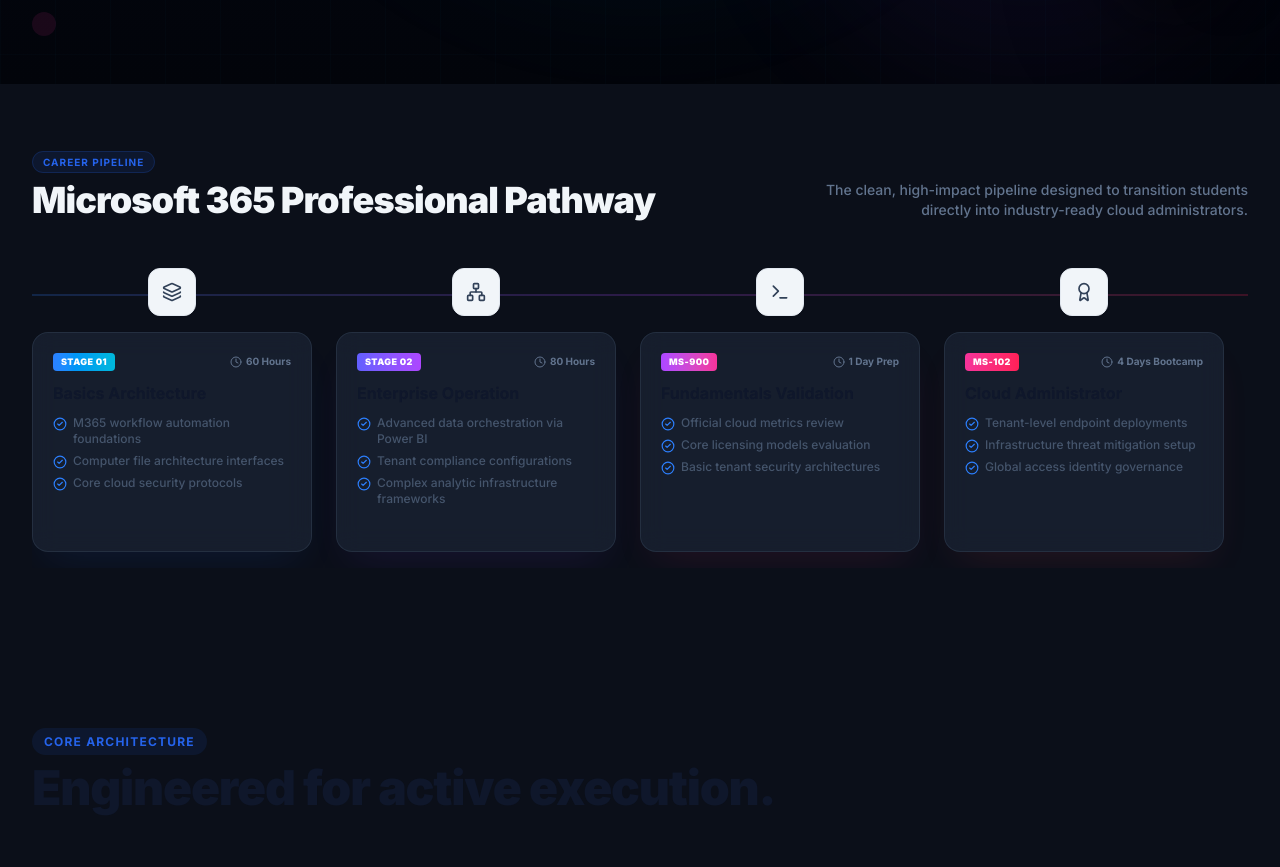
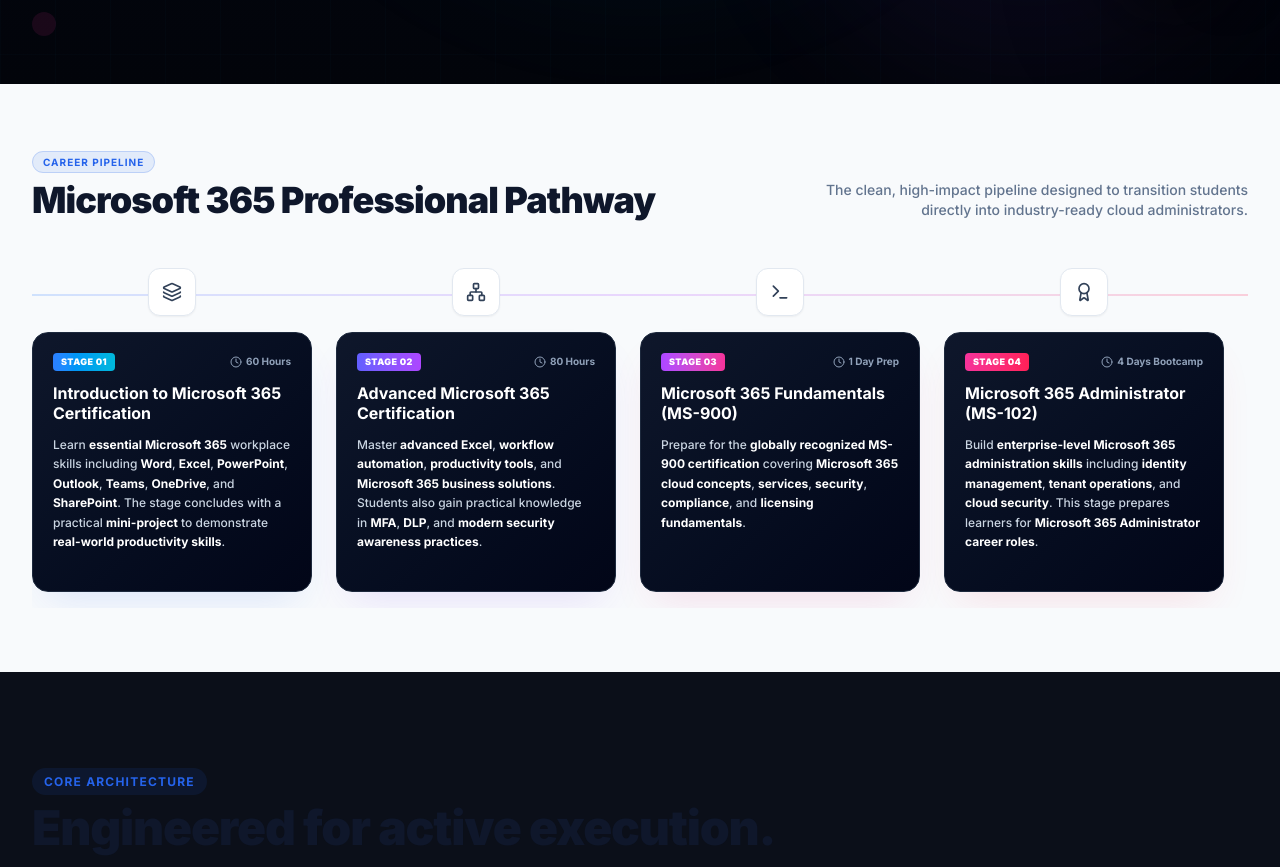
Before and after one commit to Key-Digital-Success/KIDS-Website, a Next.js app: page / in a window 1280 px wide. Shown: the part 797-1664 px from the top of the page. Built offline with nearby package versions, Linux system fonts and the light colour scheme.

Commit message:
5 commit

```diff
--- a/components/TimelineRoadmap.tsx
+++ b/components/TimelineRoadmap.tsx
@@ -1,14 +1,15 @@
 "use client";
 
 import { motion } from "framer-motion";
-import { Layers, Network, Terminal, Award, Clock, CheckCircle2, LucideIcon } from "lucide-react";
+import { Layers, Network, Terminal, Award, Clock, LucideIcon } from "lucide-react";
 
 interface Stage {
   icon: LucideIcon;
   stage: string;
   title: string;
   duration: string;
-  points: string[];
+  description: string;
+  highlights: string[];
   color: string;
   glow: string;
 }
@@ -17,57 +18,88 @@
   {
     icon: Layers,
     stage: "Stage 01",
-    title: "Basics Architecture",
+    title: "Introduction to Microsoft 365 Certification",
     duration: "60 Hours",
-    points: ["M365 workflow automation foundations", "Computer file architecture interfaces", "Core cloud security protocols"],
+    description: "Learn essential Microsoft 365 workplace skills including Word, Excel, PowerPoint, Outlook, Teams, OneDrive, and SharePoint. The stage concludes with a practical mini-project to demonstrate real-world productivity skills.",
+    highlights: ["essential Microsoft 365", "Word", "Excel", "PowerPoint", "Outlook", "Teams", "OneDrive", "SharePoint", "mini-project", "real-world productivity skills"],
     color: "from-blue-500 to-cyan-500",
-    glow: "rgba(37, 99, 235, 0.12)"
+    glow: "rgba(37, 99, 235, 0.15)"
   },
   {
     icon: Network,
     stage: "Stage 02",
-    title: "Enterprise Operation",
+    title: "Advanced Microsoft 365 Certification",
     duration: "80 Hours",
-    points: ["Advanced data orchestration via Power BI", "Tenant compliance configurations", "Complex analytic infrastructure frameworks"],
+    description: "Master advanced Excel, workflow automation, productivity tools, and Microsoft 365 business solutions. Students also gain practical knowledge in MFA, DLP, and modern security awareness practices.",
+    highlights: ["advanced Excel", "workflow automation", "productivity tools", "Microsoft 365 business solutions", "MFA", "DLP", "modern security awareness practices"],
     color: "from-indigo-500 to-purple-500",
-    glow: "rgba(124, 58, 237, 0.12)"
+    glow: "rgba(124, 58, 237, 0.15)"
   },
   {
     icon: Terminal,
-    stage: "MS-900",
-    title: "Fundamentals Validation",
+    stage: "Stage 03",
+    title: "Microsoft 365 Fundamentals (MS-900)",
     duration: "1 Day Prep",
-    points: ["Official cloud metrics review", "Core licensing models evaluation", "Basic tenant security architectures"],
+    description: "Prepare for the globally recognized MS-900 certification covering Microsoft 365 cloud concepts, services, security, compliance, and licensing fundamentals.",
+    highlights: ["globally recognized MS-900 certification", "Microsoft 365 cloud concepts", "services", "security", "compliance", "licensing fundamentals"],
     color: "from-purple-500 to-pink-500",
-    glow: "rgba(219, 39, 119, 0.12)"
+    glow: "rgba(219, 39, 119, 0.15)"
   },
   {
     icon: Award,
-    stage: "MS-102",
-    title: "Cloud Administrator",
+    stage: "Stage 04",
+    title: "Microsoft 365 Administrator (MS-102)",
     duration: "4 Days Bootcamp",
-    points: ["Tenant-level endpoint deployments", "Infrastructure threat mitigation setup", "Global access identity governance"],
+    description: "Build enterprise-level Microsoft 365 administration skills including identity management, tenant operations, and cloud security. This stage prepares learners for Microsoft 365 Administrator career roles.",
+    highlights: ["enterprise-level Microsoft 365 administration skills", "identity management", "tenant operations", "cloud security", "Microsoft 365 Administrator career roles"],
     color: "from-pink-500 to-rose-500",
-    glow: "rgba(244, 63, 94, 0.12)"
+    glow: "rgba(244, 63, 94, 0.15)"
   }
 ];
 
 export default function TimelineRoadmap() {
+  // Parsing engine using sorted lengths to highlight exact phrases first
+  const renderHighlightedText = (text: string, highlights: string[]) => {
+    if (!highlights.length) return text;
+
+    const sortedHighlights = [...highlights].sort((a, b) => b.length - a.length);
+    const regexPattern = new RegExp(`\\b(${sortedHighlights.map(h => h.replace(/[-\/\\^$*+?.()|[\]{}]/g, '\\$&')).join('|')})\\b`, 'gi');
+
+    const parts = text.split(regexPattern);
+
+    return parts.map((part, index) => {
+      const isMatch = sortedHighlights.some(h => h.toLowerCase() === part.toLowerCase());
+
+      if (isMatch) {
+        return (
+          <strong
+            key={index}
+            // Cards are dark now, so text remains white across both dark/light viewports
+            className="font-bold text-white"
+          >
+            {part}
+          </strong>
+        );
+      }
+      return <span key={index} className="text-slate-300">{part}</span>;
+    });
+  };
+
   return (
-    <section className="py-16 relative overflow-hidden">
+    <section className="py-16 relative overflow-hidden bg-slate-50 dark:bg-transparent">
       <div className="max-w-7xl mx-auto px-4 sm:px-6 lg:px-8 relative z-10">
 
-        {/* Section Heading - Compressed padding/margins */}
+        {/* Section Heading */}
         <div className="flex flex-col md:flex-row md:items-end justify-between gap-4 mb-12">
           <div>
             <span className="text-[10px] font-bold uppercase tracking-widest text-brand-blue bg-brand-blue/10 px-2.5 py-1 rounded-full border border-brand-blue/20">
               Career Pipeline
             </span>
-            <h2 className="text-2xl md:text-4xl font-black tracking-tight mt-2">
+            <h2 className="text-2xl md:text-4xl font-black tracking-tight mt-2 text-slate-900 dark:text-white">
               Microsoft 365 Professional Pathway
             </h2>
           </div>
-          <p className="text-xs md:text-sm font-medium text-slate-500 max-w-md md:text-right">
+          <p className="text-xs md:text-sm font-medium text-slate-500 dark:text-slate-400 max-w-md md:text-right">
             The clean, high-impact pipeline designed to transition students directly into industry-ready cloud administrators.
           </p>
         </div>
@@ -90,12 +122,13 @@
                   className="w-full md:w-[280px] shrink-0 snap-start"
                 >
                   {/* Icon Node Indicator */}
-                  <div className="hidden md:flex items-center justify-center w-12 h-12 rounded-xl bg-slate-100 dark:bg-slate-900 border border-slate-200 dark:border-slate-800 relative z-20 mb-4 shadow-xs mx-auto">
+                  <div className="hidden md:flex items-center justify-center w-12 h-12 rounded-xl bg-white dark:bg-slate-900 border border-slate-200 dark:border-slate-800 relative z-20 mb-4 shadow-xs mx-auto">
                     <Icon className="w-5 h-5 text-slate-700 dark:text-slate-300" />
                   </div>
 
+                  {/* Gradient Card Body: Always Dark slate in light theme, adapts dynamically in dark theme */}
                   <div
-                    className="glass-card p-5 rounded-2xl relative group min-h-[220px] flex flex-col justify-between border border-slate-200/50 dark:border-slate-800/50"
+                    className="p-5 rounded-2xl relative group min-h-[260px] flex flex-col justify-between border border-slate-800 bg-gradient-to-br from-slate-900 to-slate-950 dark:from-slate-900/90 dark:to-slate-950/90 backdrop-blur-md"
                     style={{ boxShadow: `0 20px 40px -15px ${item.glow}` }}
                   >
                     <div>
@@ -103,24 +136,19 @@
                         <span className={`text-[9px] font-black px-2 py-0.5 rounded bg-linear-to-r ${item.color} text-white uppercase tracking-wider`}>
                           {item.stage}
                         </span>
-                        <div className="flex items-center gap-1 text-[10px] font-bold text-slate-500 dark:text-slate-400">
+                        <div className="flex items-center gap-1 text-[10px] font-bold text-slate-400">
                           <Clock className="w-3 h-3" />
                           {item.duration}
                         </div>
                       </div>
 
-                      <h3 className="text-base font-bold leading-tight mb-3 text-slate-900 dark:text-white">
+                      <h3 className="text-base font-bold leading-tight mb-3 text-white">
                         {item.title}
                       </h3>
 
-                      <ul className="space-y-1.5">
-                        {item.points.map((point, pIdx) => (
-                          <li key={pIdx} className="flex items-start gap-1.5 text-xs font-medium text-slate-600 dark:text-slate-300">
-                            <CheckCircle2 className="w-3.5 h-3.5 text-blue-500 shrink-0 mt-0.5" />
-                            <span>{point}</span>
-                          </li>
-                        ))}
-                      </ul>
+                      <p className="text-xs font-medium leading-relaxed">
+                        {renderHighlightedText(item.description, item.highlights)}
+                      </p>
                     </div>
                   </div>
                 </motion.div>
```
